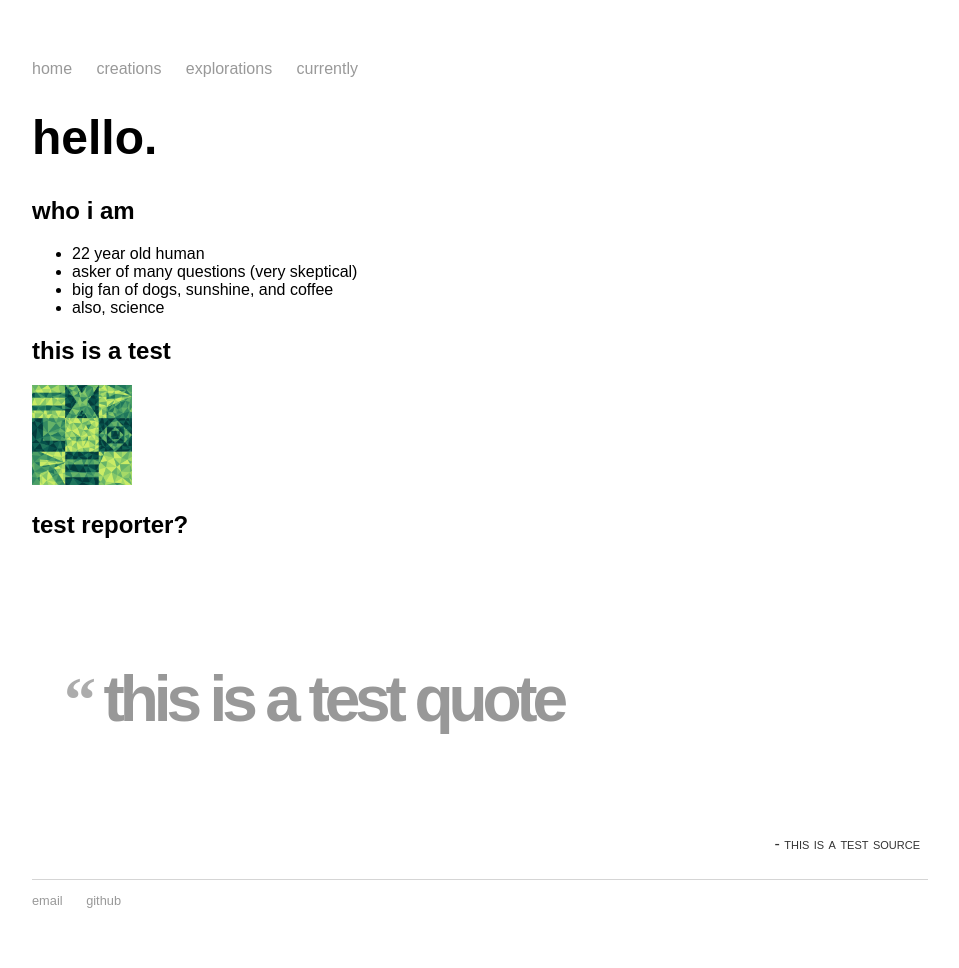
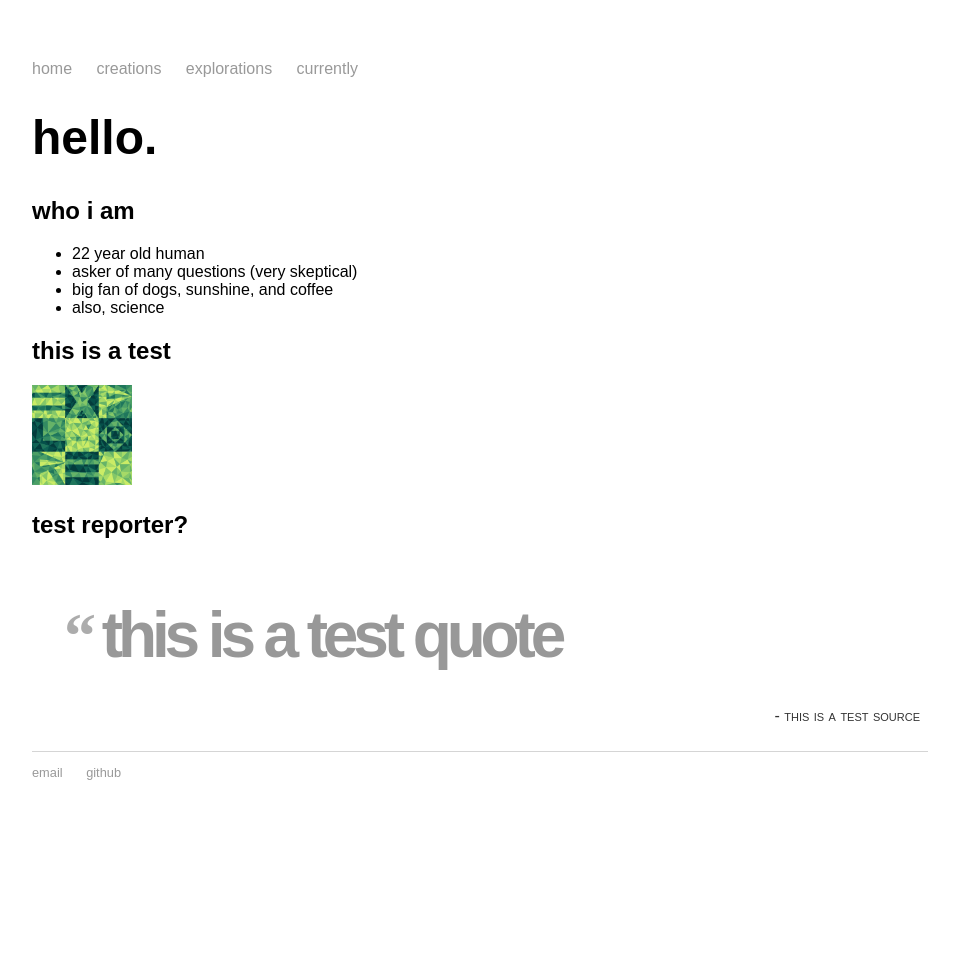
Before and after one commit to mayasheth/mayasheth.github.io, a Jekyll site: the page built from index.md, in a window 1280 px wide. Shown: the whole page, without its empty margins (160-1119 px from the left). Built offline with Jekyll 4.4.1, drawn with Linux system fonts in a browser that asks for light colours; after the commit the page ends 900 px from its top, so only the background shows below that.

Commit message:
Update quote.html

```diff
--- a/_includes/quote.html
+++ b/_includes/quote.html
@@ -23,7 +23,7 @@
 
 blockquote:before {
   color: #ccc;
-  content: &#8220;
+  content:  &#8220;;
   font-family: "Times New Roman", serif;
   font-style
   font-size: 4em;
@@ -32,7 +32,7 @@ blockquote:before {
   vertical-align: -0.4em;
 }
 blockquote p {
-  display: inline-block;
+  display: inline;
 }
 
     .cite
```
